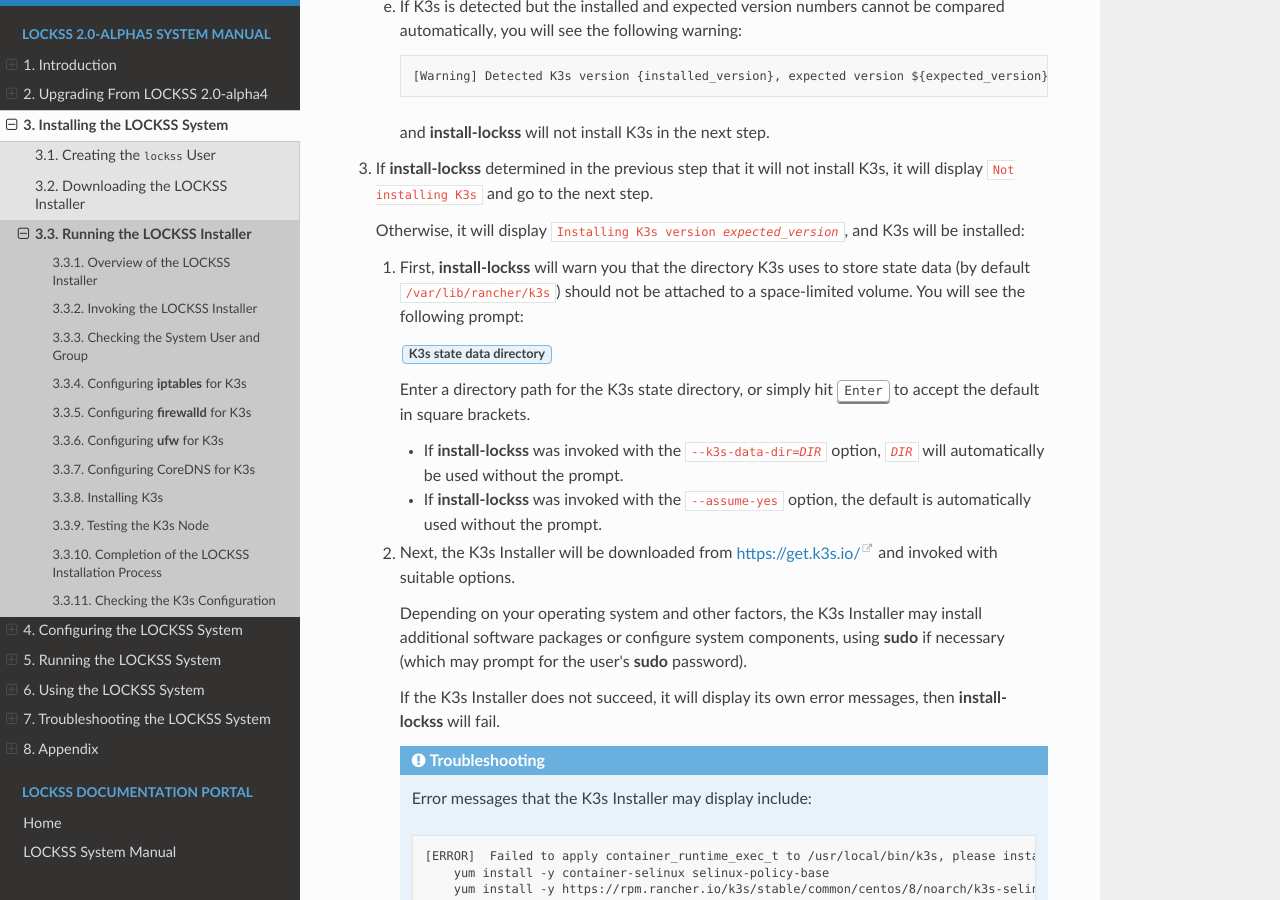
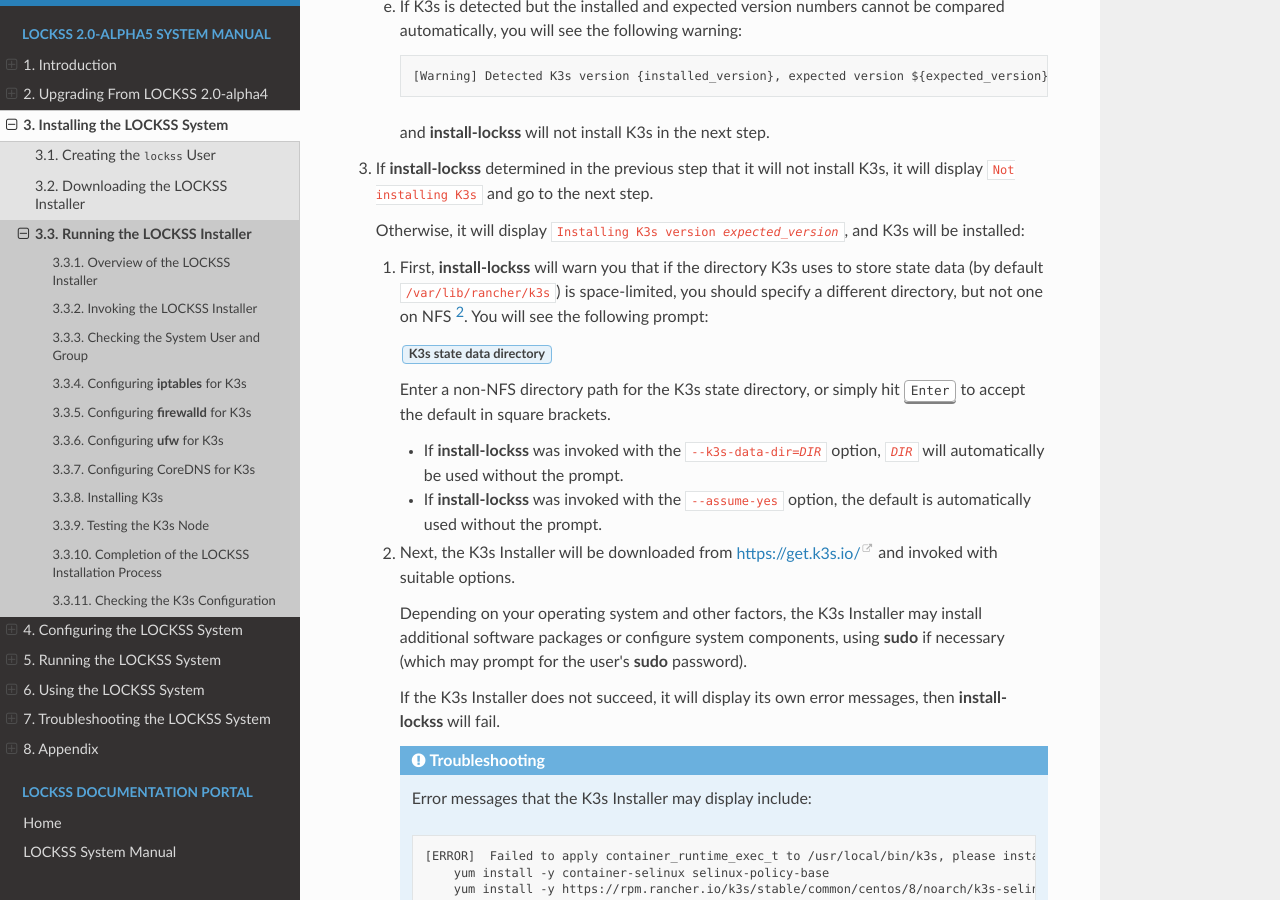
Before and after one commit to lockss/lockss-rtd-manual, a Sphinx documentation site: the page built from docs/installing/installer.rst, in a window 1280 px wide and 900 px high, scrolled down 8664 px. Built offline with Sphinx 7.4.7 and the Read the Docs theme 2.0.0, drawn with Linux system fonts in a browser that asks for light colours; some of the changed text lies outside the part shown.

Commit message:
Adjust wording about the K3s data directory.

```diff
--- a/docs/installing/installer.rst
+++ b/docs/installing/installer.rst
@@ -422,11 +422,11 @@ During this phase, :program:`install-lockss` will install K3s.
 
    Otherwise, it will display :samp:`Installing K3s version {expected_version}`, and K3s will be installed:
 
-   1. First, :program:`install-lockss` will warn you that the directory K3s uses to store state data (by default :file:`/var/lib/rancher/k3s`) should not be attached to a space-limited volume. You will see the following prompt:
+   1. First, :program:`install-lockss` will warn you that if the directory K3s uses to store state data (by default :file:`/var/lib/rancher/k3s`) is space-limited, you should specify a different directory, but not one on NFS [#fnk3sdatadir]_. You will see the following prompt:
 
       :guilabel:`K3s state data directory`
 
-      Enter a directory path for the K3s state directory, or simply hit :kbd:`Enter` to accept the default in square brackets.
+      Enter a non-NFS directory path for the K3s state directory, or simply hit :kbd:`Enter` to accept the default in square brackets.
 
       *  If :program:`install-lockss` was invoked with the :samp:`--k3s-data-dir={DIR}` option, :samp:`{DIR}` will automatically be used without the prompt.
 
```
Also changed, not shown: other parts of docs/installing/installer.rst (+4 -0 lines).
